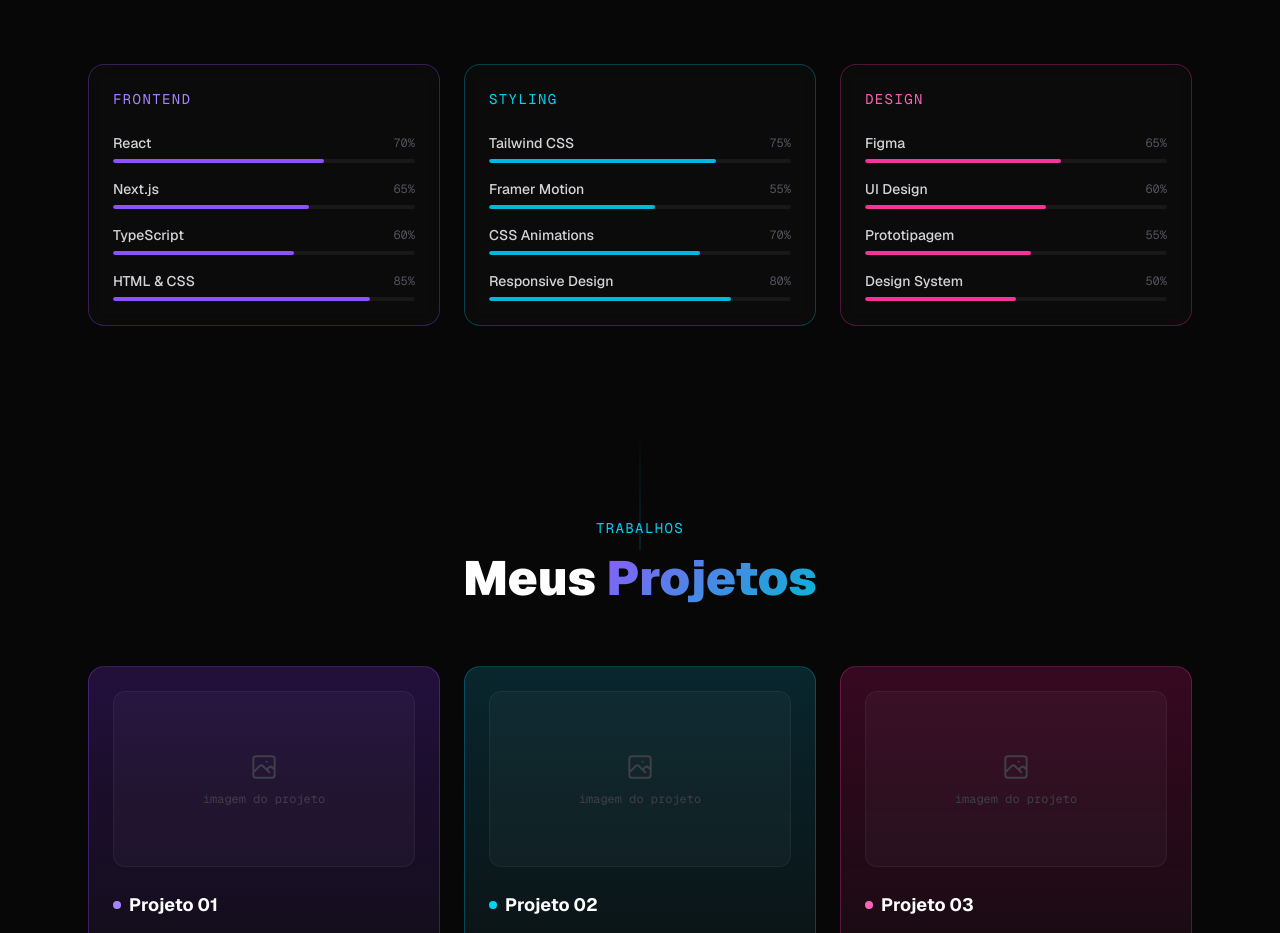
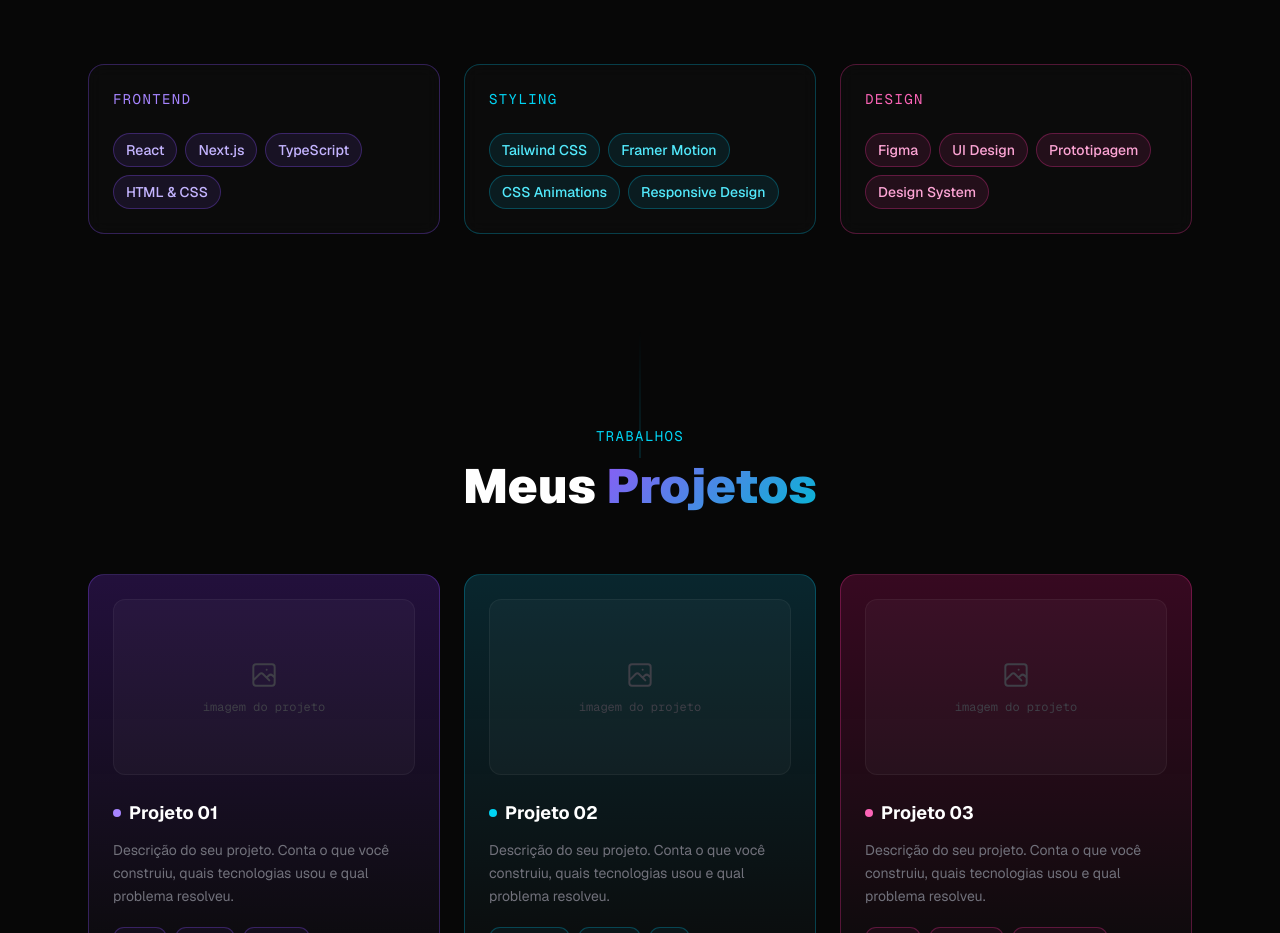
Before and after one commit to KauaEngineer/portfolio-vercel, a Next.js app: page / in a window 1280 px wide. Shown: the part 1740-2673 px from the top of the page. Built offline with nearby package versions, Linux system fonts and the light colour scheme.

Commit message:
feat: skills em tags ao invés de barras de progresso

```diff
--- a/app/components/Skills.tsx
+++ b/app/components/Skills.tsx
@@ -7,40 +7,19 @@ const skills = [
   {
     category: "Frontend",
     color: "violet",
-    items: [
-      { name: "React", level: 70 },
-      { name: "Next.js", level: 65 },
-      { name: "TypeScript", level: 60 },
-      { name: "HTML & CSS", level: 85 },
-    ],
+    items: ["React", "Next.js", "TypeScript", "HTML & CSS"],
   },
   {
     category: "Styling",
     color: "cyan",
-    items: [
-      { name: "Tailwind CSS", level: 75 },
-      { name: "Framer Motion", level: 55 },
-      { name: "CSS Animations", level: 70 },
-      { name: "Responsive Design", level: 80 },
-    ],
+    items: ["Tailwind CSS", "Framer Motion", "CSS Animations", "Responsive Design"],
   },
   {
     category: "Design",
     color: "pink",
-    items: [
-      { name: "Figma", level: 65 },
-      { name: "UI Design", level: 60 },
-      { name: "Prototipagem", level: 55 },
-      { name: "Design System", level: 50 },
-    ],
+    items: ["Figma", "UI Design", "Prototipagem", "Design System"],
   },
 ];
-
-const colorMap: Record<string, string> = {
-  violet: "bg-violet-500",
-  cyan: "bg-cyan-500",
-  pink: "bg-pink-500",
-};
 
 const borderMap: Record<string, string> = {
   violet: "border-violet-500/30 hover:border-violet-500/60",
@@ -58,6 +37,12 @@ const glowMap: Record<string, string> = {
   violet: "bg-violet-600/10",
   cyan: "bg-cyan-600/10",
   pink: "bg-pink-600/10",
+};
+
+const tagMap: Record<string, string> = {
+  violet: "bg-violet-500/10 border border-violet-500/30 text-violet-300 hover:bg-violet-500/20 hover:border-violet-500/60",
+  cyan: "bg-cyan-500/10 border border-cyan-500/30 text-cyan-300 hover:bg-cyan-500/20 hover:border-cyan-500/60",
+  pink: "bg-pink-500/10 border border-pink-500/30 text-pink-300 hover:bg-pink-500/20 hover:border-pink-500/60",
 };
 
 function SkillCard({ category, color, items, index }: (typeof skills)[number] & { index: number }) {
@@ -78,22 +63,17 @@ function SkillCard({ category, color, items, index }: (typeof skills)[number] &
         {category}
       </h3>
 
-      <div className="flex flex-col gap-4">
-        {items.map((skill) => (
-          <div key={skill.name} className="flex flex-col gap-1.5">
-            <div className="flex justify-between items-center">
-              <span className="text-zinc-300 text-sm font-medium">{skill.name}</span>
-              <span className="text-zinc-600 text-xs font-mono">{skill.level}%</span>
-            </div>
-            <div className="h-1 bg-white/5 rounded-full overflow-hidden">
-              <motion.div
-                initial={{ width: 0 }}
-                animate={inView ? { width: `${skill.level}%` } : { width: 0 }}
-                transition={{ duration: 1, delay: index * 0.15 + 0.3, ease: "easeOut" }}
-                className={`h-full rounded-full ${colorMap[color]}`}
-              />
-            </div>
-          </div>
+      <div className="flex flex-wrap gap-2">
+        {items.map((skill, i) => (
+          <motion.span
+            key={skill}
+            initial={{ opacity: 0, scale: 0.85 }}
+            animate={inView ? { opacity: 1, scale: 1 } : { opacity: 0, scale: 0.85 }}
+            transition={{ duration: 0.3, delay: index * 0.15 + i * 0.07 + 0.2 }}
+            className={`px-3 py-1.5 rounded-full text-sm font-medium transition-colors duration-200 cursor-default ${tagMap[color]}`}
+          >
+            {skill}
+          </motion.span>
         ))}
       </div>
     </motion.div>
```
